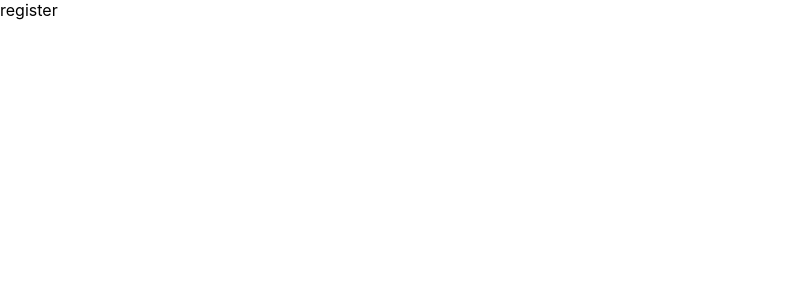
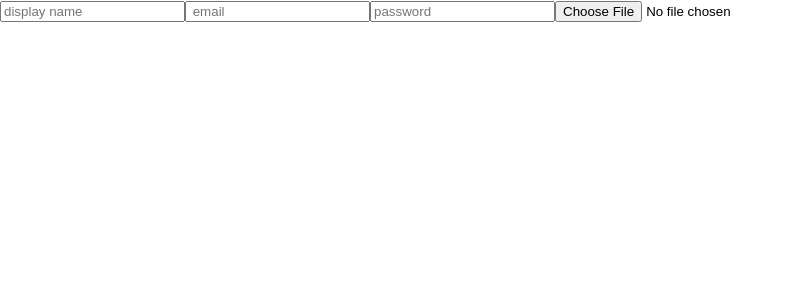
Before and after one commit to Asna1303/chatapp, a React (Create React App) app: page / in a window 1280 px wide. Shown: the top 300 px of the page, without its empty margins (0-793 px from the left). Built offline with nearby package versions, Linux system fonts and the light colour scheme.

Commit message:
textfields inputted

```diff
--- a/src/molecules/registerpage.jsx
+++ b/src/molecules/registerpage.jsx
@@ -1,8 +1,17 @@
 import React from 'react'
 
-function Registerpage() {
+const Registerpage =() =>{
   return (
-    <div>register</div>
+    <div className='form-container'>
+        <div className='formWrapper'>
+            <form>
+<input type="text" placeholder="display name"/>
+<input type="email" placeholder=" email"/>
+<input type="password" placeholder="password "/>
+<input type="file"/>
+            </form>
+        </div>
+    </div>
   )
 }
 
```
